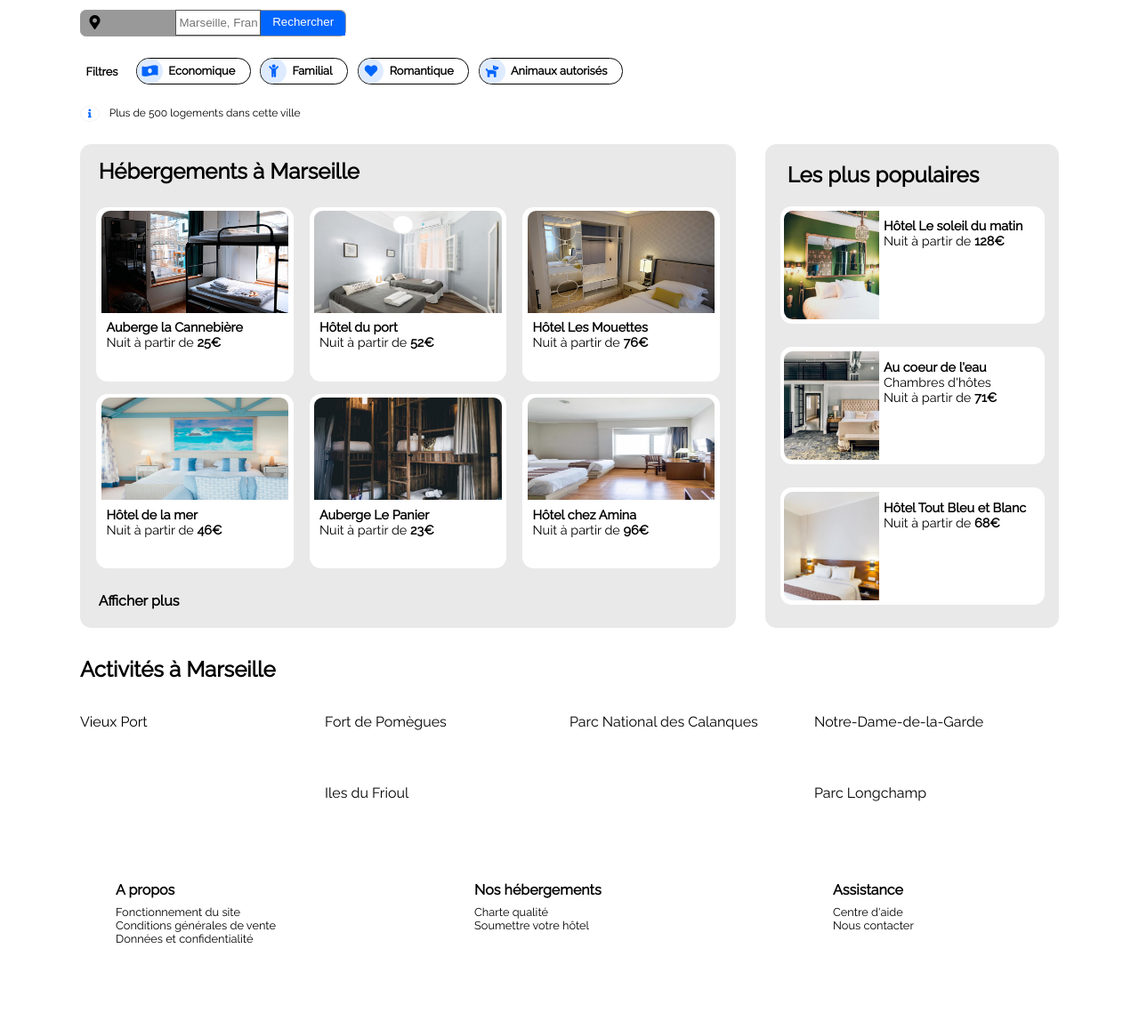
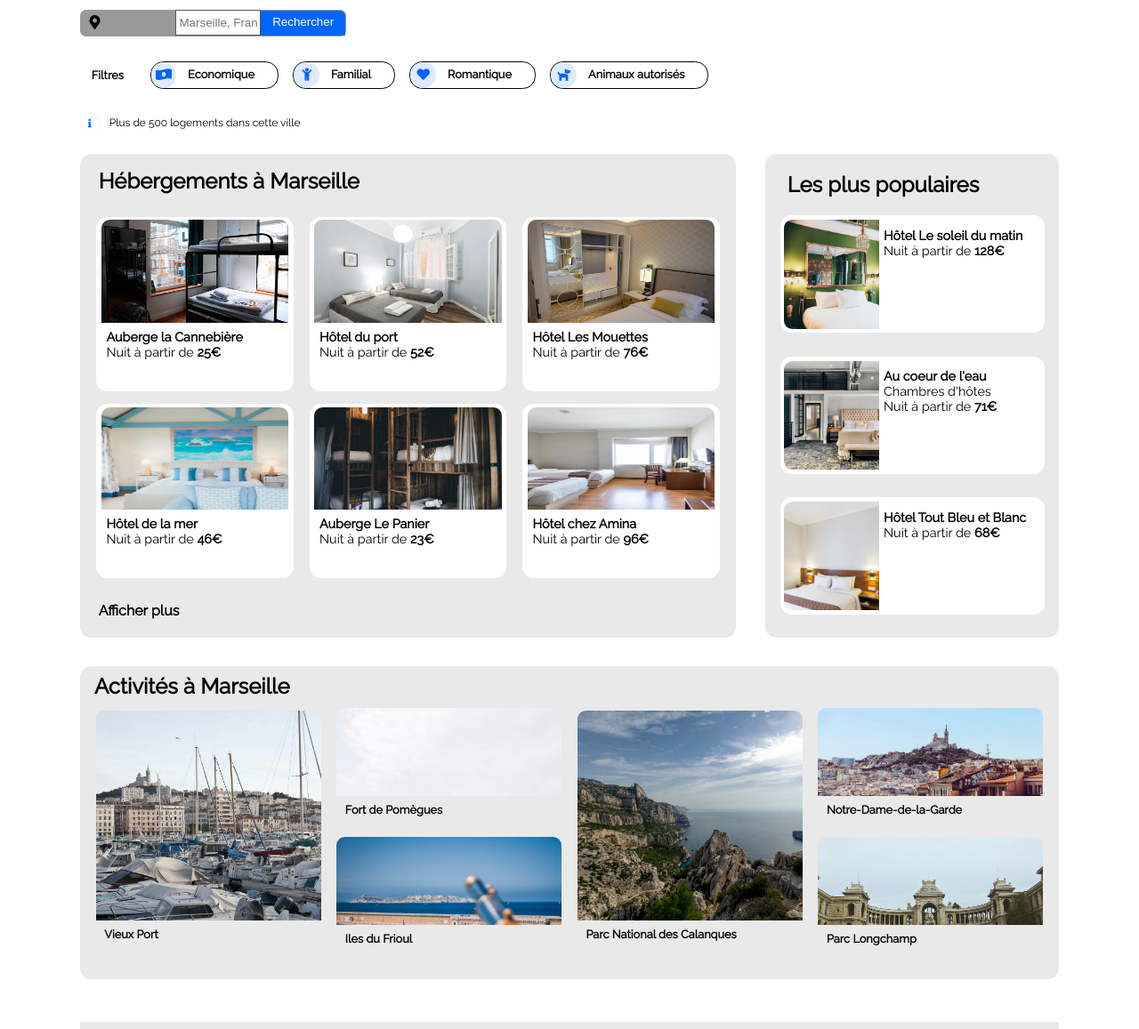
Before and after one commit to Albert4521/AlexandreBert_2_02022021, a plain HTML site: page index.html in a window 1280 px wide. Shown: the part 143-1300 px from the top of the page at 89% size. Drawn offline with Linux system fonts and the light colour scheme.

Commit message:
Mise en page : Sauvegarde 05

```diff
--- a/Styles/Styles.css
+++ b/Styles/Styles.css
@@ -50,10 +50,13 @@ header{
     position: relative;
     display: flex;
     flex-flow: column nowrap;
-    justify-content: stretch;
+    justify-content: center;
     align-content: stretch;
     width: 100%;
+    height: 22rem;
     margin: 1rem 0rem;
+    border-radius: 0.8rem;
+    background-color: #e9e9e9;
 }
 footer{
     position: relative;
@@ -215,11 +218,11 @@ header h2{
         justify-content: center;
         align-items: center;
         position: relative;
-        height: 1.8em;
+        height: 1.8rem;
         width: auto;
-        margin-right: 0.4em;
+        margin-right: 0.8rem;
         border: solid black 1px;
-        border-radius: 0.9em;
+        border-radius: 0.9rem;
         }
             /*.Filtre : Cases à cocher*/
             .Filtre input[type="checkbox"]{
@@ -231,29 +234,28 @@ header h2{
                 justify-content: center;
                 align-items: center;
                 box-sizing: border-box;
-                width: 1.8em ;
-                height: 1.8em;
+                width: 1.8rem ;
+                height: 1.8rem;
                 background-color: #deebff;
-                padding: 0.3em 0.3em;
-                border-radius: 0.9em;
+                padding: 0.3rem 0.3rem;
+                border-radius: 0.9rem;
             }
                 /*.capsuleIcone : Icône FontAwesome*/
                 .capsuleIcone i{
                     background-color: #deebff;
-                    font-size: 0.9em;
+                    font-size: 0.9rem;
                     color: #0065fc;
                 }
         /*.Filtre : label (étiquette de filtre)*/
         #FiltresRecherche label{
             display: inline-block;
             position: relative;
-            height: 1.8em;
-            width: auto;
-            margin: 0.2em;
-            padding: 0.3em;
+            height: 1.8rem;
+            margin: 0.4rem;
+            padding: 0.4rem;
             box-sizing: border-box;
-            margin-right:1em;
-            font-size: 0.8em;
+            margin-right:1.2rem;
+            font-size: 0.8rem;
             font-weight: bold;
         }
     /*Formulaire : Div ResultatEffectif */
@@ -438,9 +440,11 @@ header h2{
 /*SECTION 'Activites' : Titre de section*/
 #Activites h2{
     position: relative;
-    width: 90%;
-    height: 5%;
+    width: 100%;
+    height: 10%;
     margin: 0rem;
+    padding-left: 1rem;
+    padding-top: 0.5rem;
 }
 
 /*SECTION 'Activites' : div '#GroupeActivites' regroupant l'ensemble des cartes Activites*/
@@ -449,42 +453,94 @@ header h2{
     position: relative;
     display: flex;
     flex-flow: column wrap;
-    justify-content: flex-end;
+    justify-content: space-evenly;
+    align-content: space-evenly;
     width: 100%;
-    height: 10rem;
+    height: 90%;
 }
     /*DIV 'CartesActivites' : classe générique pour mettre en forme les différentes cartes Activités'*/
 
     .CarteA{
         position: relative;
         vertical-align: bottom;
-        width: 25%;
+        width: 23%;
+        margin: 0rem;
     }
     /*DIV 'CartesActivites' : Dimensionnement des cartes Activité*/
     #CarteA1{
-        position: relative;
-        height: 100%;
+        height: 95%;
     }
     #CarteA2{
-        position: relative;
-        height: 50%;
+        height: 40%;
+        top: -1rem;
     }
     #CarteA3{
-        position: relative;
-        height: 50%;
+        height: 40%;
+        top: -1rem;
     }
     #CarteA4{
-        position: relative;
-        height: 100%;
+        height: 95%;
     }
     #CarteA5{
-        position: relative;
-        height: 50%;
+        height: 40%;
+        top: -1rem;
     }
     #CarteA6{
-        position: relative;
-        height: 50%;
+        height: 40%;
+        top: -1rem;
     }
+        /*Classe générique pour la photo d'une activité (déf. en image de fond)*/
+        .PhotoActivite{
+            position: relative;
+            width: 100%;
+            height: 80%;
+            border-top-left-radius: 0.6rem;
+            border-top-right-radius: 0.6rem;
+        }
+        /*Retouche spécifique pour chacune des photos de logement (positionnement)*/
+        #Photo_04{
+            background : url('../Images/Activités/Vieux_Port.jpg') no-repeat;
+            background-position: 10% 20%;
+            background-size: cover;
+        }
+        #Photo_05{
+            background : url('../Images/Activités/Fort de Pomègues.jpg') no-repeat;
+            background-position: top 10% left 20%;
+            background-size: cover;
+        }
+        #Photo_06{
+            background : url('../Images/Activités/Iles_Du_Frioul.jpg') no-repeat;
+            background-position: top 10% left 20%;
+            background-size: cover;
+        }
+        #Photo_07{
+            background : url('../Images/Activités/Parc_National_Calanques.jpg') no-repeat;
+            background-position: top 10% left 20%;
+            background-size: cover;
+        }
+        #Photo_08{
+            background : url('../Images/Activités/Notre_Dame_De_La_Garde.jpg') no-repeat;
+            background-position: top 10% left 20%;
+            background-size: cover;
+        }
+        #Photo_09{
+            background : url('../Images/Activités/Parc_Longchamp.jpg') no-repeat;
+            background-position: top 10% left 20%;
+            background-size: cover;
+        }
+        /*Nom Activité*/
+        .CarteA p{
+            width: 100%;
+            height: 10%;
+            margin: 0rem;
+            padding-top: 0.5rem;
+            padding-bottom: 0.5rem;
+            padding-left: 0.6rem;
+            font-size: 0.8rem;
+            font-weight: bold;
+        }
+
+
 
 /*FOOTER : Menu navigation secondaire*/
 #MenuSecondaire{
@@ -496,6 +552,7 @@ header h2{
     align-content:stretch ;
     height: 10rem;
     width: 100%;
+    background-color: #e9e9e9 ;
 }
     /*Menu de navigation en 3 colonnes*/
     #MenuSecondaire ul{
--- a/index.html
+++ b/index.html
@@ -130,27 +130,27 @@
             <h2>Activités à Marseille</h2>
             <div id="GroupeActivites">
                 <a class="CarteA" id="CarteA1" href="Images/Activités/Vieux_Port.jpg" target="_blank">
-                    <img src="" alt="">
+                    <div class="PhotoActivite" id="Photo_04"></div>
                     <p>Vieux Port</p>
                 </a>
                 <a  class="CarteA" id="CarteA2" href="Images/Activités/Fort de Pomègues.jpg" target="_blank">
-                    <img src="" alt="">
+                    <div class="PhotoActivite" id="Photo_05"></div>
                     <p>Fort de Pomègues</p>
                 </a>
                 <a class="CarteA" id="CarteA3" href="Images/Activités/Iles_Du_Frioul.jpg" target="_blank">
-                    <img src="" alt="">
+                    <div class="PhotoActivite" id="Photo_06"></div>
                     <p>Iles du Frioul</p>
                 </a>
                 <a class="CarteA"id="CarteA4" href="Images/Activités/Parc_National_Calanques.jpg" target="_blank">
-                    <img src="" alt="">
+                    <div class="PhotoActivite" id="Photo_07"></div>
                     <p>Parc National des Calanques</p>
                 </a>
                 <a class="CarteA" id="CarteA5" href="Images/Activités/Notre_Dame_De_La_Garde.jpg" target="_blank">
-                    <img src="" alt="">
+                    <div class="PhotoActivite" id="Photo_08"></div>
                     <p>Notre-Dame-de-la-Garde</p>
                 </a>
-                <a class="CarteA" id="CarteA6" href="Images/Activités/Parc_National_Calanques.jpg" target="_blank">
-                    <img src="" alt="">
+                <a class="CarteA" id="CarteA6" href="Images/Activités/Parc_Longchamp.jpg" target="_blank">
+                    <div class="PhotoActivite" id="Photo_09"></div>
                     <p>Parc Longchamp</p>
                 </a>
             </div>
```
